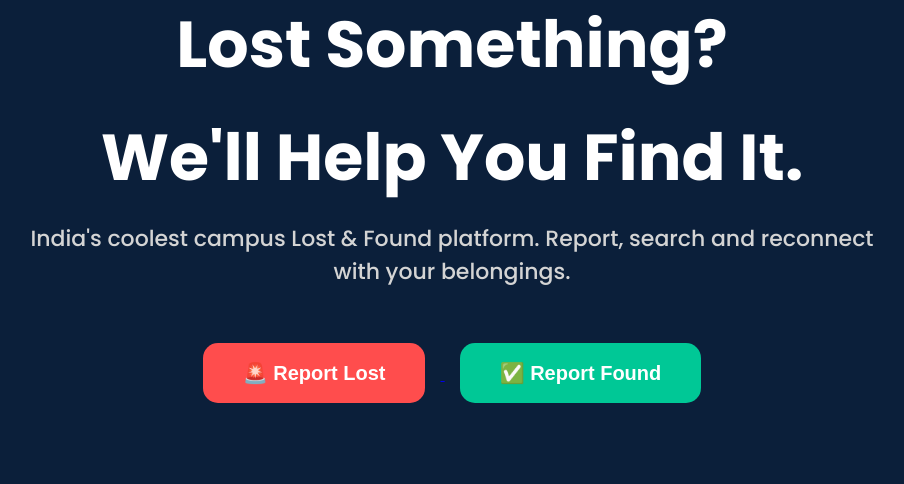
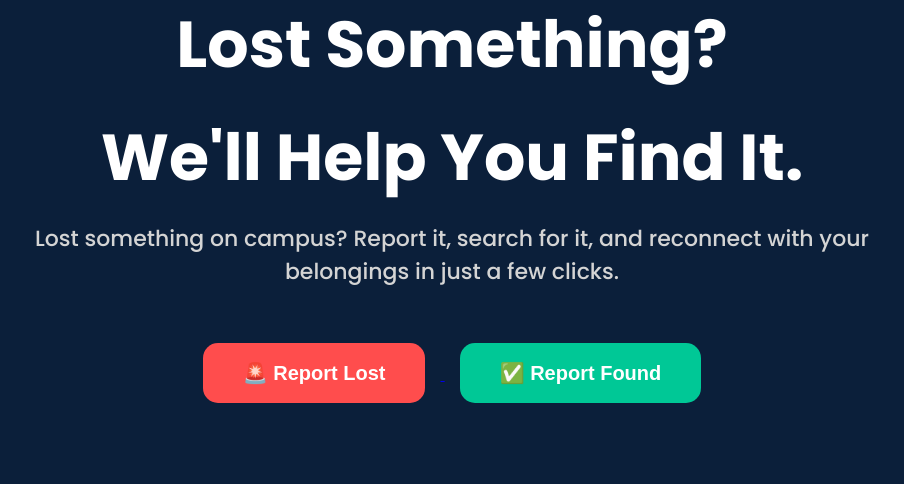
Before and after one commit to Monguse15/CampusLostFound, a Flask app: page / in a window 1280 px wide. Shown: the part 202-686 px from the top of the page, without its empty margins (188-1092 px from the left). Run offline with Flask 3, Linux system fonts and the light colour scheme.

```diff
--- a/templates/home.html
+++ b/templates/home.html
@@ -40,8 +40,8 @@
         <h1>We'll Help You Find It.</h1>
 
         <p>
-            India's coolest campus Lost & Found platform.
-            Report, search and reconnect with your belongings.
+            Lost something on campus?
+            Report it, search for it, and reconnect with your belongings in just a few clicks.
         </p>
 
         <div class="buttons">
```
Also changed, not shown: requirements.txt (added), 1 other file.
